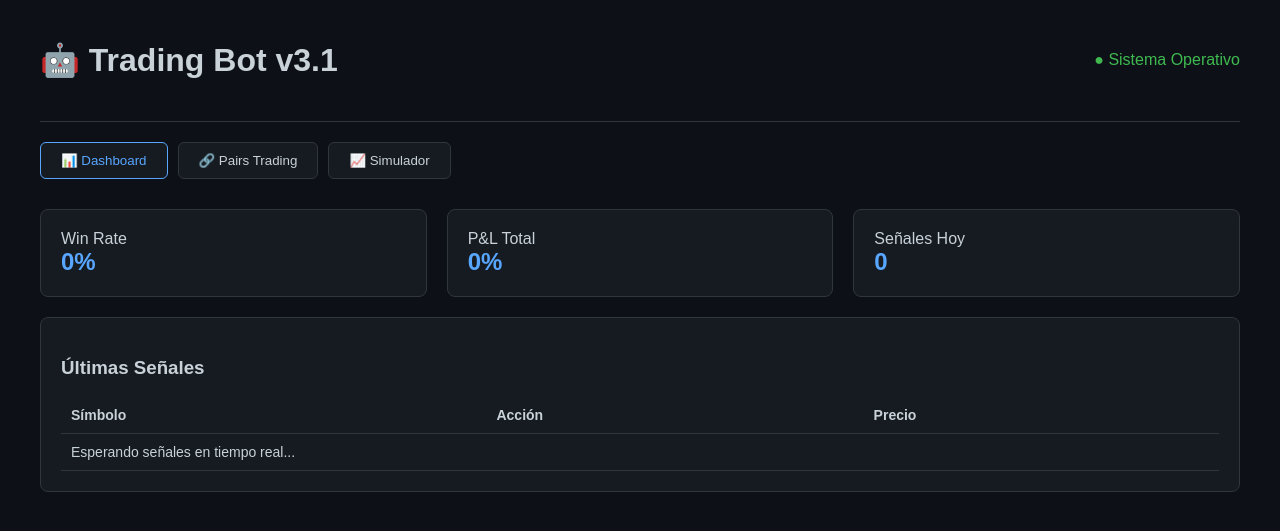
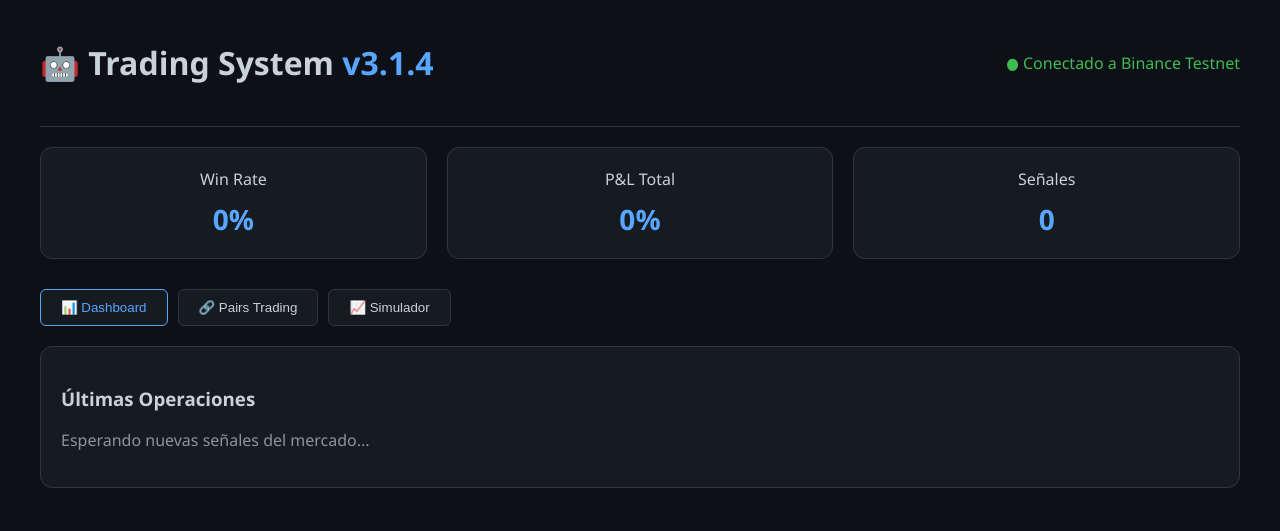
Before and after one commit to urpe/trading-system-gcp, a Flask app: page / in a window 1280 px wide. Shown: the top 531 px of the page. Run offline with Flask 3, Linux system fonts and the light colour scheme.

Commit message:
v3.1.4 - Fix: Estructura corregida vía Cloud Editor

```diff
--- a/dashboard/main.py
+++ b/dashboard/main.py
@@ -3,14 +3,31 @@ from flask import Flask, render_template, jsonify
 
 app = Flask(__name__)
 
+# Configuración de servicios
+SERVICES = {
+    "PAIRS_URL": os.environ.get("PAIRS_TRADING_ENGINE_URL", "#"),
+    "BACKTEST_URL": os.environ.get("BACKTESTING_SIMULATOR_URL", "#"),
+}
+
 @app.route('/')
 def index():
-    # Enviamos datos mínimos para asegurar el renderizado
-    return render_template('index.html', signals=[], win_rate=0, pnl=0)
+    # Datos por defecto para evitar que la página se rompa
+    context = {
+        "signals": [],
+        "orders": [],
+        "win_rate": 0,
+        "pnl": 0,
+        "buys": 0,
+        "sells": 0,
+        "volume": 0,
+        "services": SERVICES
+    }
+    return render_template('index.html', **context)
 
 @app.route('/api/status')
 def status():
-    return jsonify({"status": "ok", "version": "v3.1.3"})
+    return jsonify({"status": "ok", "version": "v3.1.4", "message": "Dashboard Operativo"})
 
 if __name__ == '__main__':
-    app.run(host='0.0.0.0', port=int(os.environ.get('PORT', 8080)))
+    port = int(os.environ.get('PORT', 8080))
+    app.run(host='0.0.0.0', port=port)
--- a/dashboard/templates/index.html
+++ b/dashboard/templates/index.html
@@ -3,82 +3,40 @@
 <head>
     <meta charset="UTF-8">
     <meta name="viewport" content="width=device-width, initial-scale=1.0">
-    <title>Trading Bot Dashboard v3.1</title>
+    <title>Trading Bot Pro v3.1.4</title>
     <style>
         :root { --bg: #0d1117; --card: #161b22; --text: #c9d1d9; --blue: #58a6ff; --green: #3fb950; --border: #30363d; }
-        body { font-family: sans-serif; background: var(--bg); color: var(--text); margin: 0; padding: 20px; }
+        body { font-family: 'Segoe UI', Tahoma, Geneva, Verdana, sans-serif; background: var(--bg); color: var(--text); margin: 0; padding: 20px; }
         .container { max-width: 1200px; margin: 0 auto; }
         .header { display: flex; justify-content: space-between; align-items: center; border-bottom: 1px solid var(--border); padding-bottom: 20px; margin-bottom: 20px; }
-        .tabs { display: flex; gap: 10px; margin-bottom: 20px; overflow-x: auto; padding-bottom: 10px; }
-        .tab-btn { padding: 10px 20px; background: var(--card); border: 1px solid var(--border); color: var(--text); cursor: pointer; border-radius: 6px; white-space: nowrap; }
+        .grid { display: grid; grid-template-columns: repeat(auto-fit, minmax(200px, 1fr)); gap: 20px; margin-bottom: 30px; }
+        .card { background: var(--card); border: 1px solid var(--border); padding: 20px; border-radius: 12px; text-align: center; }
+        .val { font-size: 28px; font-weight: bold; color: var(--blue); margin-top: 10px; }
+        .tabs { display: flex; gap: 10px; margin-bottom: 20px; }
+        .tab-btn { padding: 10px 20px; background: var(--card); border: 1px solid var(--border); color: var(--text); cursor: pointer; border-radius: 6px; }
         .tab-btn.active { border-color: var(--blue); color: var(--blue); }
-        .grid { display: grid; grid-template-columns: repeat(auto-fit, minmax(250px, 1fr)); gap: 20px; }
-        .card { background: var(--card); border: 1px solid var(--border); padding: 20px; border-radius: 8px; }
-        .metric-val { font-size: 24px; font-weight: bold; color: var(--blue); }
-        .tab-content { display: none; }
-        .tab-content.active { display: block; }
-        table { width: 100%; border-collapse: collapse; margin-top: 10px; }
-        th, td { text-align: left; padding: 10px; border-bottom: 1px solid var(--border); font-size: 14px; }
     </style>
 </head>
 <body>
     <div class="container">
         <div class="header">
-            <h1>🤖 Trading Bot v3.1</h1>
-            <div style="color: var(--green)">● Sistema Operativo</div>
+            <h1>🤖 Trading System <span style="color: var(--blue)">v3.1.4</span></h1>
+            <div style="color: var(--green)">● Conectado a Binance Testnet</div>
         </div>
-
+        <div class="grid">
+            <div class="card"><div>Win Rate</div><div class="val">{{ win_rate|default(0) }}%</div></div>
+            <div class="card"><div>P&L Total</div><div class="val">{{ pnl|default(0) }}%</div></div>
+            <div class="card"><div>Señales</div><div class="val">{{ signals|length if signals else 0 }}</div></div>
+        </div>
         <div class="tabs">
-            <button class="tab-btn active" onclick="showTab('dash')">📊 Dashboard</button>
-            <button class="tab-btn" onclick="showTab('pairs')">🔗 Pairs Trading</button>
-            <button class="tab-btn" onclick="showTab('backtest')">📈 Simulador</button>
+            <button class="tab-btn active">📊 Dashboard</button>
+            <button class="tab-btn">🔗 Pairs Trading</button>
+            <button class="tab-btn">📈 Simulador</button>
         </div>
-
-        <div id="dash" class="tab-content active">
-            <div class="grid">
-                <div class="card"><div>Win Rate</div><div class="metric-val">{{ win_rate|default(0) }}%</div></div>
-                <div class="card"><div>P&L Total</div><div class="metric-val">{{ pnl|default(0) }}%</div></div>
-                <div class="card"><div>Señales Hoy</div><div class="metric-val">{{ signals|length if signals else 0 }}</div></div>
-            </div>
-            <div class="card" style="margin-top: 20px;">
-                <h3>Últimas Señales</h3>
-                <table>
-                    <thead><tr><th>Símbolo</th><th>Acción</th><th>Precio</th></tr></thead>
-                    <tbody>
-                        {% for s in signals %}
-                        <tr><td>{{ s.symbol }}</td><td>{{ s.action }}</td><td>${{ s.price }}</td></tr>
-                        {% else %}
-                        <tr><td colspan="3">Esperando señales en tiempo real...</td></tr>
-                        {% endfor %}
-                    </tbody>
-                </table>
-            </div>
-        </div>
-
-        <div id="pairs" class="tab-content">
-            <div class="card">
-                <h3>🔗 Análisis de Correlación</h3>
-                <p>Motor de Arbitraje Estadístico Activo</p>
-                <div id="pairs-data">Cargando datos del motor...</div>
-            </div>
-        </div>
-
-        <div id="backtest" class="tab-content">
-            <div class="card">
-                <h3>📈 Simulador de Estrategias 2025</h3>
-                <p>Basado en datos históricos de Binance</p>
-                <button style="padding: 10px; background: var(--blue); color: white; border: none; border-radius: 4px; cursor: pointer;">Ejecutar Simulación</button>
-            </div>
+        <div class="card" style="text-align: left;">
+            <h3>Últimas Operaciones</h3>
+            <p style="color: #8b949e;">Esperando nuevas señales del mercado...</p>
         </div>
     </div>
-
-    <script>
-        function showTab(id) {
-            document.querySelectorAll('.tab-content').forEach(t => t.classList.remove('active'));
-            document.querySelectorAll('.tab-btn').forEach(b => b.classList.remove('active'));
-            document.getElementById(id).classList.add('active');
-            event.currentTarget.classList.add('active');
-        }
-    </script>
 </body>
 </html>
```
